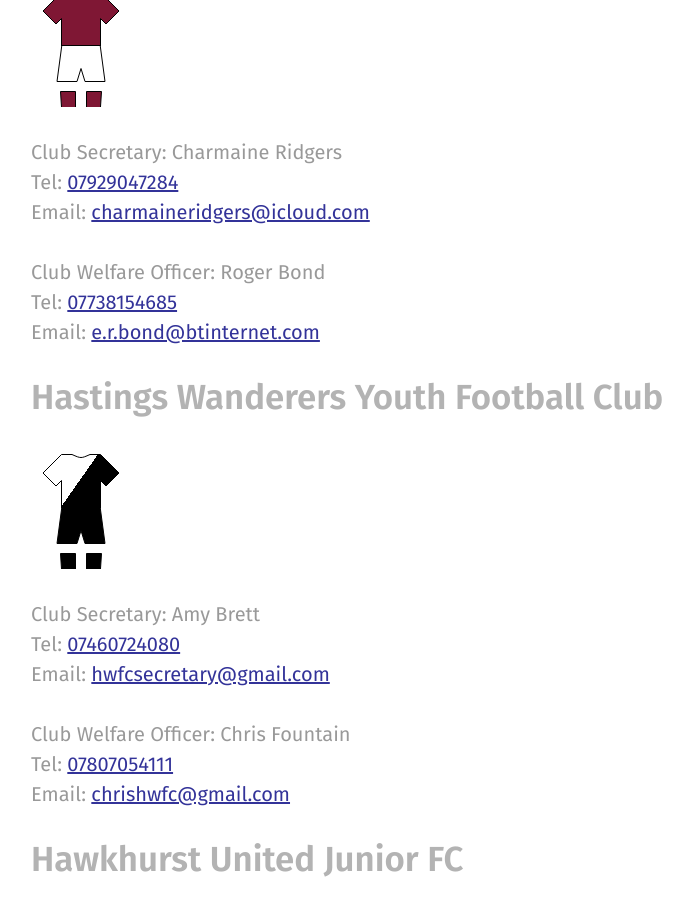
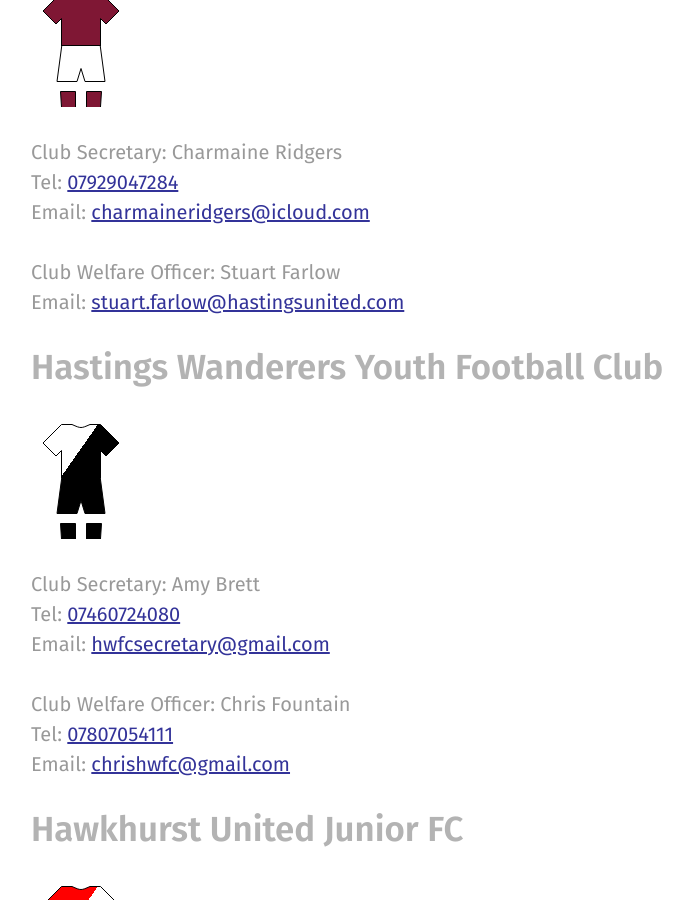
Before and after one commit to rotherleague/Rother, a Jekyll site: the page built from clubs.md, in a window 1280 px wide and 900 px high, scrolled down 6222 px. Shown: the whole window, without its empty margins (49-742 px from the left). Built offline with Jekyll 4.4.1, drawn with Linux system fonts in a browser that asks for light colours; nearby versions of some CDN libraries.

Commit message:
Update hastings_united_fc.html

```diff
--- a/_includes/clubs/hastings_united_fc.html
+++ b/_includes/clubs/hastings_united_fc.html
@@ -9,8 +9,8 @@
 Email: <a href="mailto:charmaineridgers@icloud.com">charmaineridgers@icloud.com</a>
 </p>
 <p>
-  Club Welfare Officer: Roger Bond
+  Club Welfare Officer: Stuart Farlow
 <br>
-  Tel: <a href="tel:07738154685">07738154685</a><br>
-Email: <a href="mailto:e.r.bond@btinternet.comm">e.r.bond@btinternet.com</a>
+Email: <a href="mailto:stuart.farlow@hastingsunited.com">stuart.farlow@hastingsunited.com
+</a>
 </p>
```
